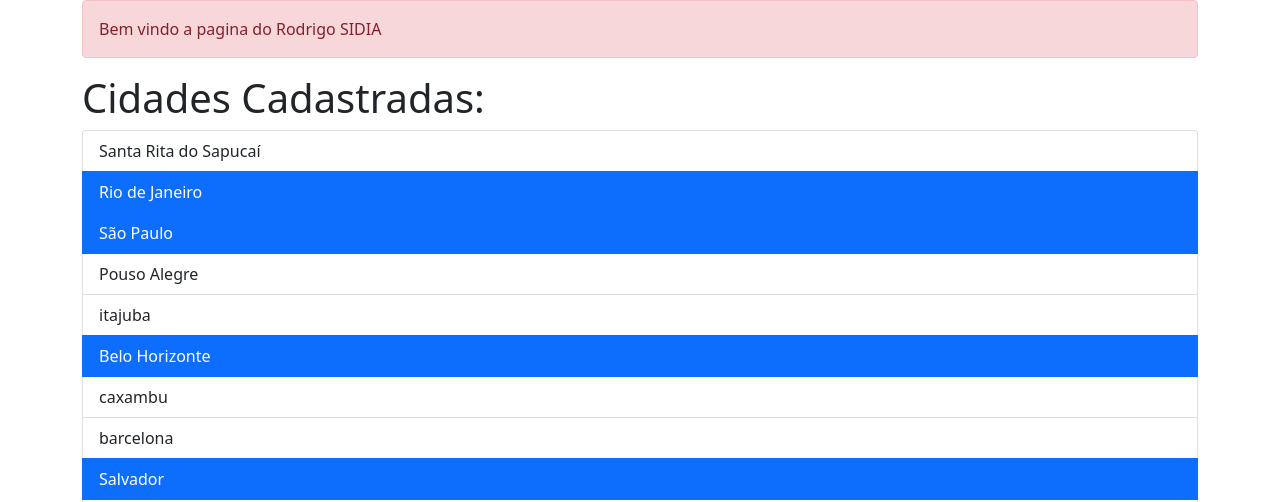
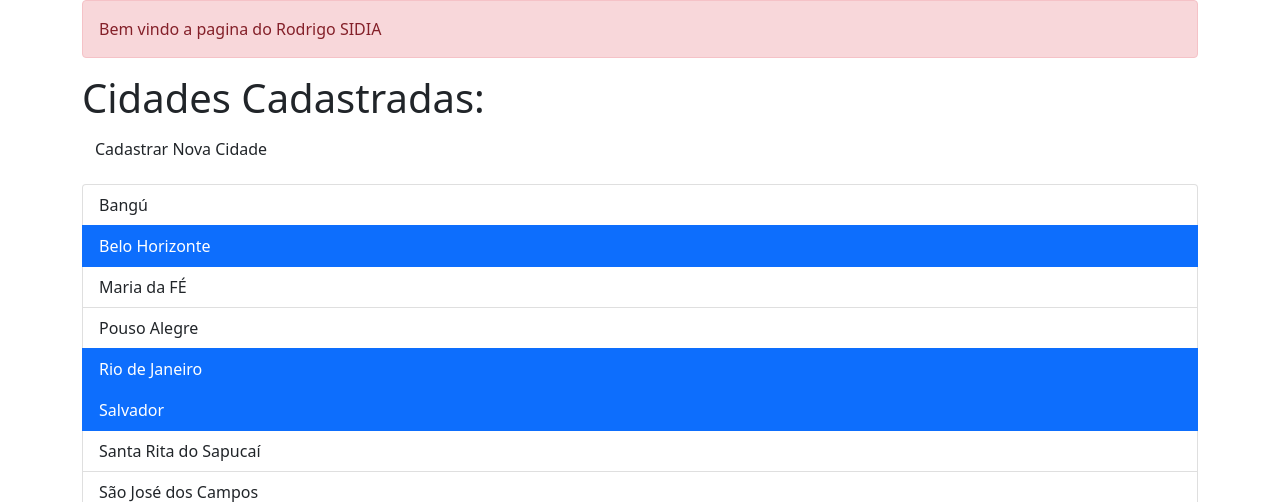
Before and after one commit to jrrodrigo421/desenvolvimentoWeb_Django_Python_SqLite, a Django app: page /cidades/ in a window 1280 px wide. Shown: the top 502 px of the page. Run offline with Django 4.2, Linux system fonts and the light colour scheme; data comes from the database, SQL or seed files in the repository; both versions use the stored data as it was after the commit; some libraries are stand-ins or nearby versions.

Commit message:
Cadastra e Remove cidades

```diff
--- a/cadastros/models.py
+++ b/cadastros/models.py
@@ -5,8 +5,8 @@ from django.db import models
 
 class Cidade(models.Model):
 
-    nome = models.CharField(max_length=100)
-    capital = models.BooleanField(default=False)
+    nome = models.CharField(max_length=100, unique= True)
+    capital = models.BooleanField(default=False, help_text="Marcar se a cidade for capital")
 
     def __str__(self):
 
--- a/cadastros/templates/cadastros/detalhe_cidades.html
+++ b/cadastros/templates/cadastros/detalhe_cidades.html
@@ -3,5 +3,8 @@
 
     <h1>Detalhe da Cidade:</h1>
     <p>Nome: {{ cidade.nome }} {% if cidade.capital %}<span class="badge bg-success">Capital</span>{% endif %}</p>
+    <div>
+    <a class="btn btn-danger" href="{% url 'cidade-remove' cidade.id %}">Apaga Registro </a>
+    </div>
 
 {% endblock %}
--- a/cadastros/templates/cadastros/lista_cidades.html
+++ b/cadastros/templates/cadastros/lista_cidades.html
@@ -4,7 +4,9 @@
 
 
     <h1>Cidades Cadastradas:</h1>
-
+<p>
+<a class="btn btn-prumary" href="{% url 'cadastra-cidade' %}">Cadastrar Nova Cidade</a>
+</p>
     <ul class="list-group">
 
         {% for cidade in cidades %}
--- a/cadastros/urls.py
+++ b/cadastros/urls.py
@@ -1,10 +1,11 @@
 from django.urls import include, path
 
-from cadastros.views import lista_cidades, detalhe_cidade
+from cadastros.views import lista_cidades, detalhe_cidade, cadastra_cidade, remove_cidade
 
 urlpatterns = [
 
     path('', lista_cidades, name='cidades-list'),
-    path('detail/<int:id>/', detalhe_cidade, name='cidades-detalhe')
-
+    path('detail/<int:id>/', detalhe_cidade, name='cidades-detalhe'),
+    path('delete/<int:id>/', remove_cidade, name='cidades-remove'),
+    path('create/', cadastra_cidade, name='cadastra-cidade')
 ]
--- a/cadastros/views.py
+++ b/cadastros/views.py
@@ -1,12 +1,13 @@
-from django.shortcuts import render, get_object_or_404
+from django.shortcuts import render, get_object_or_404, redirect
 
 # Create your views here.
+from cadastros.forms import CidadeForm
 from cadastros.models import Cidade
 
 
 def lista_cidades(request):
 
-    qs = Cidade.objects.all()
+    qs = Cidade.objects.all().order_by('nome')
 
     context = {
         'cidades': qs,
@@ -26,3 +27,29 @@ def detalhe_cidade(request, id):
     }
 
     return render(request, 'cadastros/detalhe_cidades.html', context)
+
+def remove_cidade(request, id):
+
+    cidade = get_object_or_404(Cidade, pk=id)
+
+    cidade.delete()
+
+    return redirect('cidades-list')
+
+def cadastra_cidade(request):
+    if request.method == 'POST':
+
+            form = CidadeForm(request.POST)
+            if form.is_valid():
+
+                form.save()
+
+                return redirect('cidades-list')
+
+    else:
+        form = CidadeForm()
+
+    context = {
+        'form': form
+    }
+    return render(request, 'cadastros/cadastra_cidades.html', context)
```
Also changed, not shown: cadastros/forms.py (added, +11 -0 lines), cadastros/templates/cadastros/cadastra_cidades.html (added, +17 -0 lines), cadastros/migrations/0003_alter_cidade_capital.py (added), cadastros/migrations/0004_alter_cidade_nome.py (added), db.sqlite3.
